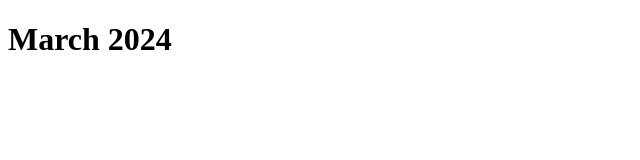
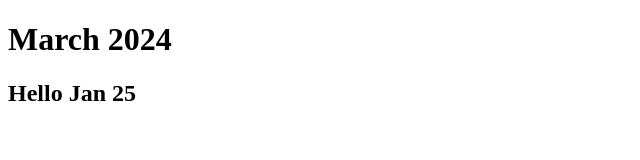
Before and after one commit to EDGENortheastern/se-dec-2022, a plain HTML site: page index.html in a window 1280 px wide. Shown: the whole page, without its empty margins (0-640 px from the left). Drawn offline with Linux system fonts and the light colour scheme.

Commit message:
test for 25

```diff
--- a/index.html
+++ b/index.html
@@ -9,5 +9,6 @@
     <h1>
         March 2024
     </h1>
+    <h2>Hello Jan 25</h2>
 </body>
 </html>
```
